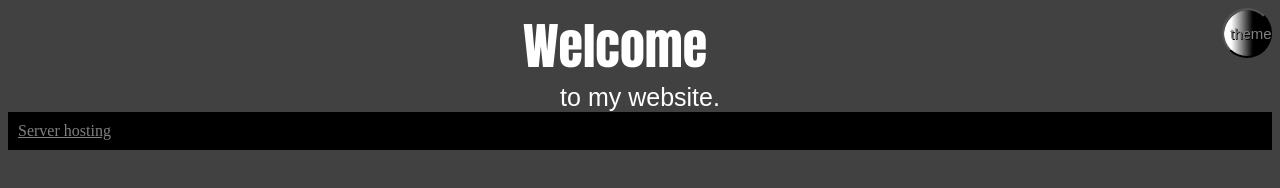
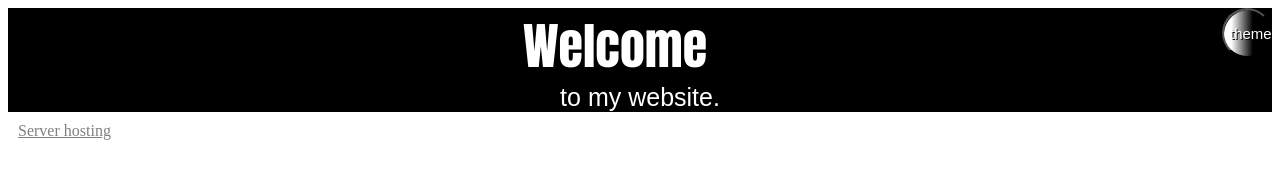
Before and after one commit to wh4ky/webshit, a plain HTML site: page index.html in a window 1280 px wide. Both pictures are taken after a click on the button "theme". Drawn offline with Linux system fonts and the light colour scheme.

Commit message:
fixes + lightmode bettah now

```diff
--- a/scripts/main.js
+++ b/scripts/main.js
@@ -1,15 +1,12 @@
 (function() {
   const button = document.querySelector("#theme") // pakt eerste butotn die het kan vinden button, # betekent id, . betekend class
-  const everything = documetn.querySelector("*") // selects alles
+  const everything = document.querySelectorAll("body > *") // selects alles
 
-  let lightMode = flase;
-  button.className = lightMode ? "theme light" : "theme" // statement ? true : false
-  everything.className = lightMode ? "light" : "" // FIXME: probleem, overwrite elke classname, moet nog gefixt worden, hacky solution vervang met classList ofz
+  let lightMode = false;
 
   button.addEventListener("click", function() {
     lightMode = !lightMode
 
-    button.className = lightMode ? "theme light" : "theme" // statement ? true : false
-    everything.className = lightMode ? "light" : "" // FIXME: probleem, overwrite elke classname, moet nog gefixt worden, hacky solution
+    lightMode ? everything.forEach(v => v.classList.add("light")) : everything.forEach(v => v.classList.remove("light"))
   })
 })()
--- a/styles/style.css
+++ b/styles/style.css
@@ -1,5 +1,5 @@
 body {
-    background-color: rgb(65, 65, 65);
+    /* background-color: rgb(65, 65, 65); */
 }
 
 /* PARAGRAPHS AND HEADERS */
@@ -21,7 +21,6 @@ p, h1 {
 .header {
     text-align: center;
     background-color: black;
-    display: inline;
 }
 .nav {
     overflow: hidden;
```
